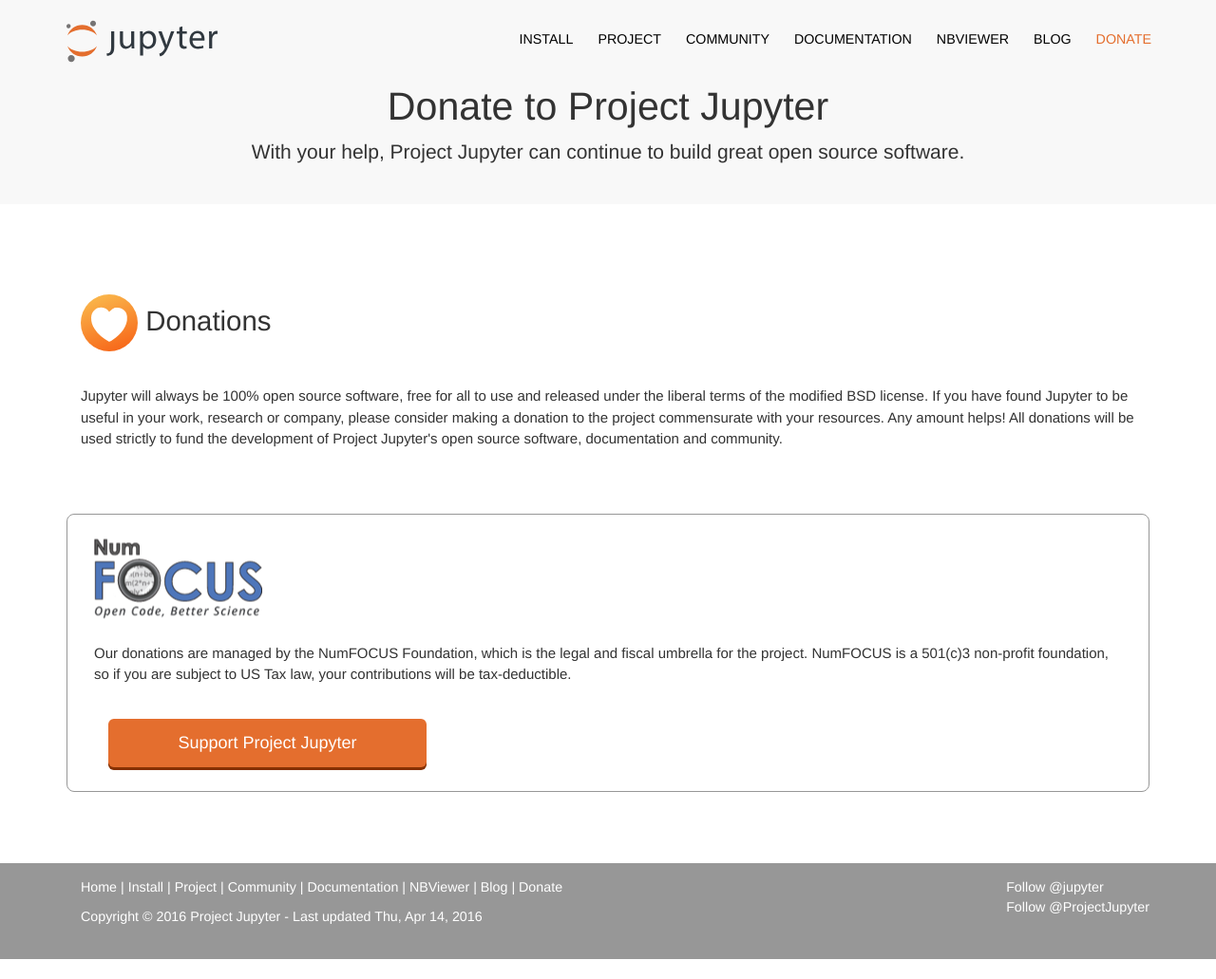
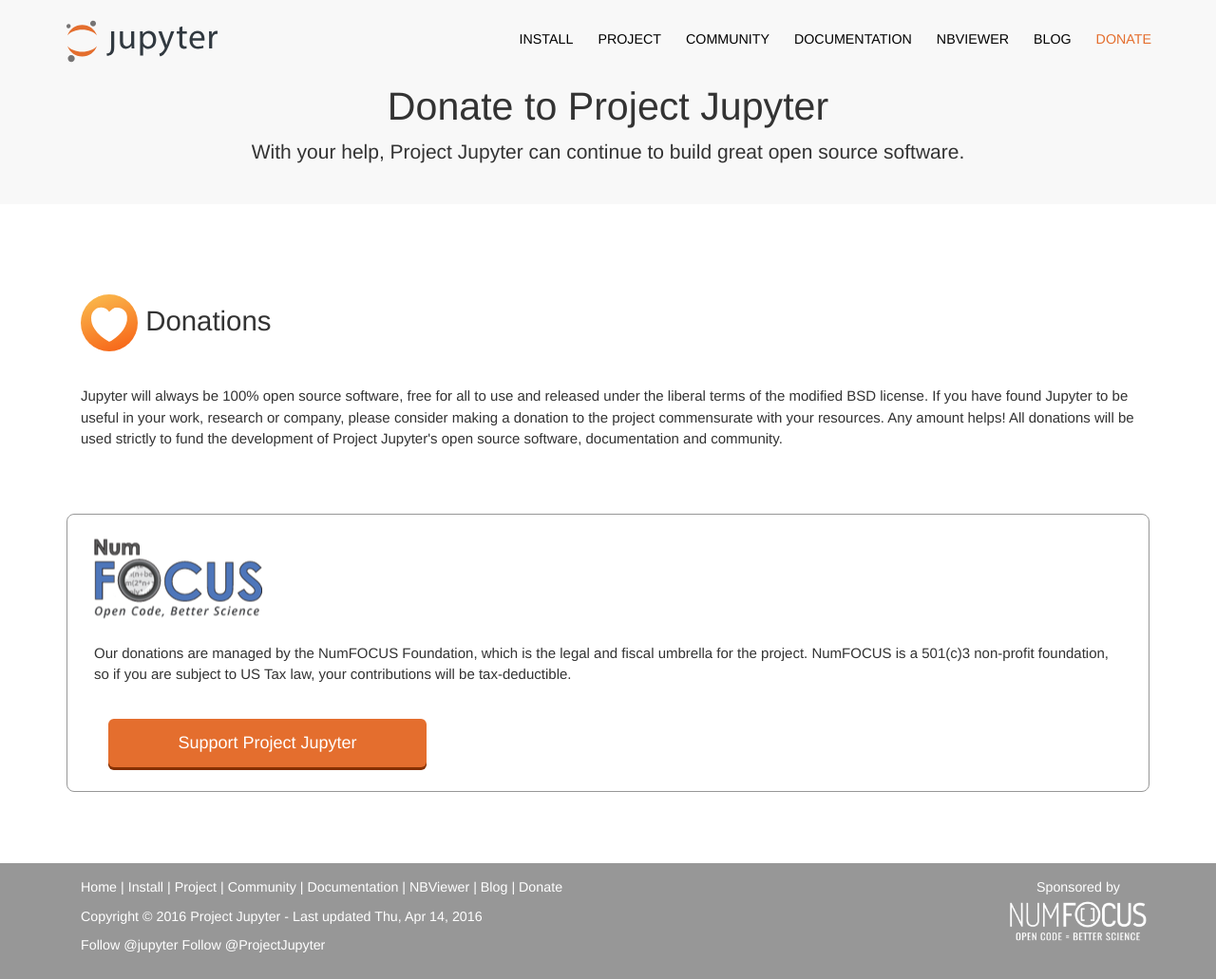
Before and after one commit to jupyter/jupyter.github.io, a Jekyll site: the page built from donate.html, in a window 1280 px wide and 1031 px high. Shown: the whole window at 95% size. Built offline with Jekyll 4.4.1, drawn with Linux system fonts in a browser that asks for light colours; comment, search, counter and statistics services are not loaded.

Commit message:
Changed footer items
Added the NUMFocus logo to the bottom of the footer

-Moved the social icons to under the copyright to make room

-Fixed some bugs related to the footer related to the structure, works
much better now

```diff
--- a/_includes/footer.html
+++ b/_includes/footer.html
@@ -16,12 +16,14 @@
                       {% endif %}
                     {% endfor %}
                     <p>Copyright © {{site.time | date: '%Y' }}  Project Jupyter - Last updated {{site.time | date: "%a, %b %d, %Y" }}</p>
+                    <a class="github-button" href="https://github.com/jupyter" aria-label="Follow @jupyter on GitHub">Follow @jupyter</a>
+                    <a href="https://twitter.com/ProjectJupyter" class="twitter-follow-button" data-show-count="false">Follow @ProjectJupyter</a>
                     <!--{{ site.time}}-->
                 </ul>
             </div>
             <div class="follow">
-                <a class="github-button" href="https://github.com/jupyter" aria-label="Follow @jupyter on GitHub">Follow @jupyter</a>
-                <br><a href="https://twitter.com/ProjectJupyter" class="twitter-follow-button" data-show-count="false">Follow @ProjectJupyter</a>
+                <p style="text-align: center; margin-bottom: 0px; padding-top: 0px;">Sponsored by</p>
+                <a href="http://www.numfocus.org"><img src="../assets/1457562110.png" width="150px" style="display: block; margin: 0 auto;"></a>
             </div>
         </div>
     </div>
--- a/_layouts/default.html
+++ b/_layouts/default.html
@@ -9,7 +9,6 @@
     <section>
     {{ content }}
     </section>
-
     {% include footer.html %}
 
   </body>
--- a/css/logo-nav.css
+++ b/css/logo-nav.css
@@ -739,7 +739,7 @@
     content:"";
 }
 
-@media (min-width: 510px) {
+@media (min-width: 710px) {
     .follow {
         float: right !important;
     }
@@ -747,7 +747,7 @@
         float: left;
     }
 }
-@media (max-width: 509px) {
+@media (max-width: 710px) {
     .follow {
         display: block;
         margin: 0 auto;
@@ -756,8 +756,8 @@
         text-align: center;
         padding-bottom: 15px;
     }
-    .navbar-bottom ul {
-        float: left;
+    .footer-text {
+        text-align: center;
     }
 }
 @media (min-width: 768px) {
@@ -769,7 +769,6 @@
     margin-left: 0px;
     padding-left: 0px;
 }
-
 /* Donate Page */
 #donate-paragraph {
     font-size: 15px;
@@ -893,11 +892,14 @@
         margin-top: 20px;
     }
 }
-@media (max-width: 768px) {
+@media (max-width: 767px) {
     .navbar-header {
         margin-bottom: 0;
     }
     .navbar-toggle {
         padding-top: 10px;
     }
+    .follow {
+        margin-top: 0px;
+    }
 }
```
Also changed, not shown: assets/1457562110.png (added).
